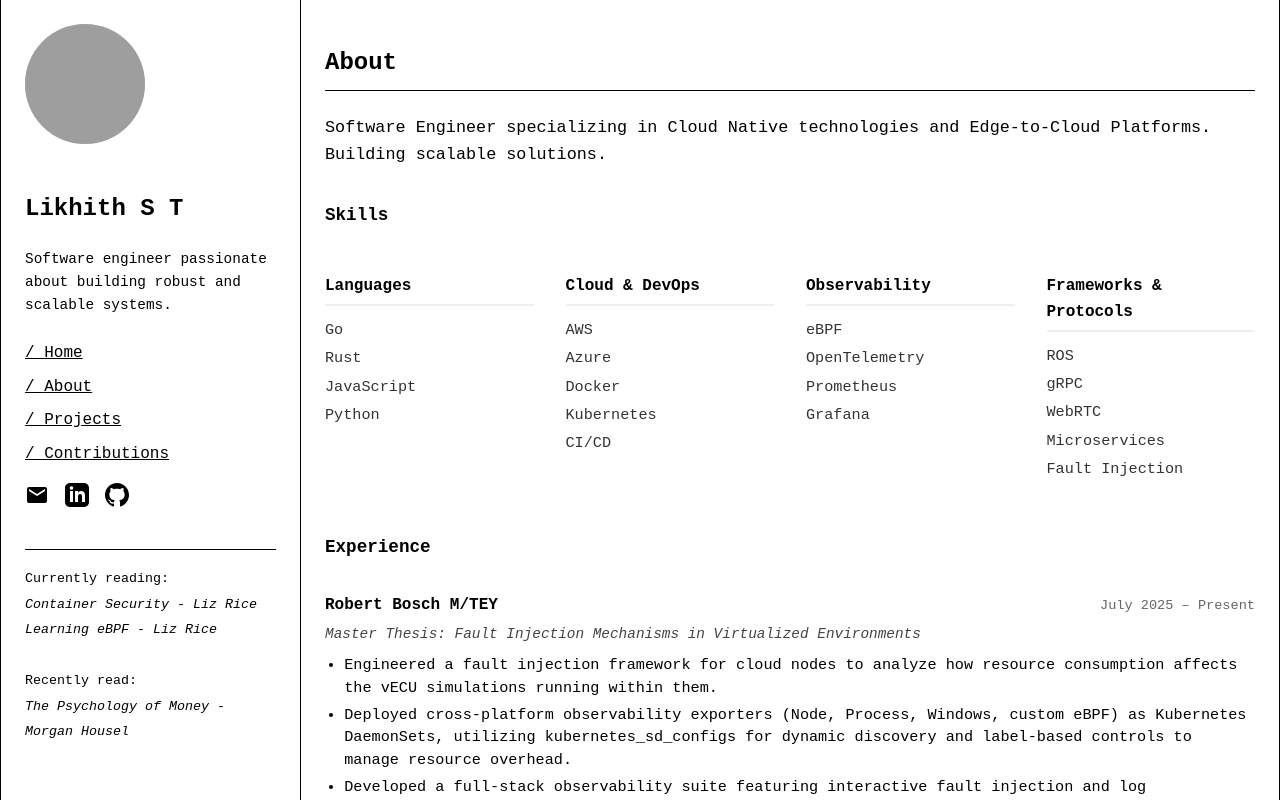
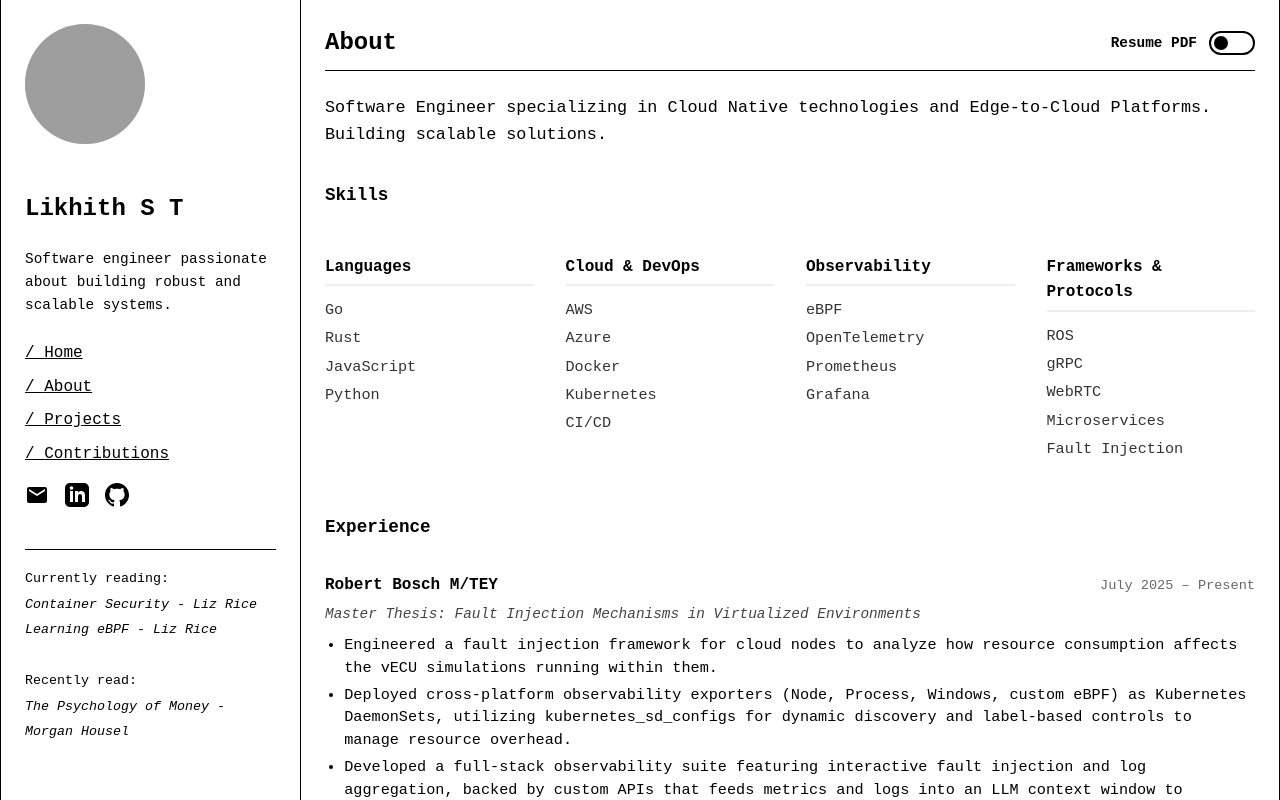
Before and after one commit to LikhithST/Likhith_Portfolio, a React (Vite) app: page /#/about in a window 1280 px wide. Shown: the top 800 px of the page. Built offline with nearby package versions, Linux system fonts and the light colour scheme; grey boxes are pictures that could not be loaded.

Commit message:
adding new project and pdf view feature

```diff
--- a/src/index.css
+++ b/src/index.css
@@ -19,7 +19,8 @@ body {
   background-color: var(--color-bg);
   color: var(--color-text);
   line-height: 1.6;
-  -webkit-font-smoothing: antialiased;
+  -webkit-font-smoothing: subpixel-antialiased;
+  -moz-osx-font-smoothing: auto;
 }
 
 a {
@@ -114,3 +115,83 @@ a:hover {
     overflow-y: auto;
   }
 }
+
+/* Toggle Switch Styles */
+.toggle-container {
+  display: flex;
+  align-items: center;
+  gap: 0.75rem;
+}
+
+.toggle-label {
+  font-size: 0.9rem;
+  font-weight: bold;
+}
+
+.switch {
+  position: relative;
+  display: inline-block;
+  width: 46px;
+  height: 24px;
+}
+
+.switch input {
+  opacity: 0;
+  width: 0;
+  height: 0;
+}
+
+.slider {
+  position: absolute;
+  cursor: pointer;
+  top: 0;
+  left: 0;
+  right: 0;
+  bottom: 0;
+  background-color: var(--color-bg);
+  border: 2px solid var(--color-border);
+  transition: .3s;
+}
+
+.slider:before {
+  position: absolute;
+  content: "";
+  height: 14px;
+  width: 14px;
+  left: 3px;
+  bottom: 3px;
+  background-color: var(--color-text);
+  transition: .3s;
+}
+
+input:checked + .slider {
+  background-color: var(--color-text);
+}
+
+input:checked + .slider:before {
+  transform: translateX(22px);
+  background-color: var(--color-bg);
+}
+
+.slider.round {
+  border-radius: 24px;
+}
+
+.slider.round:before {
+  border-radius: 50%;
+}
+
+.pdf-viewer {
+  width: 100%;
+  height: 80vh;
+  border: 1px solid var(--color-border);
+  margin-top: 1rem;
+}
+
+.github-link {
+  transition: opacity 0.2s ease;
+}
+
+.github-link:hover {
+  opacity: 0.6;
+}
--- a/src/pages/About.jsx
+++ b/src/pages/About.jsx
@@ -1,4 +1,4 @@
-import React from 'react';
+import React, { useState } from 'react';
 
 const SKILLS = [
   { category: "Languages", items: ["Go" ,"Rust", "JavaScript", "Python"] },
@@ -77,6 +77,8 @@ const EXPERIENCE = [
 ];
 
 const About = () => {
+  const [showPdf, setShowPdf] = useState(false);
+
   return (
     <main className="main-content">
       <style>{`
@@ -123,12 +125,24 @@ const About = () => {
           font-family: monospace;
         }
       `}</style>
-      <header>
-        <h2 style={{ borderBottom: '1px solid #000', paddingBottom: '0.5rem' }}>
-          About
-        </h2>
+      <header style={{ display: 'flex', justifyContent: 'space-between', alignItems: 'center', borderBottom: '1px solid #000', paddingBottom: '0.5rem' }}>
+        <h2 style={{ margin: 0 }}>About</h2>
+        <div className="toggle-container">
+          <span className="toggle-label">Resume PDF</span>
+          <label className="switch">
+            <input
+              type="checkbox"
+              checked={showPdf}
+              onChange={() => setShowPdf(!showPdf)}
+            />
+            <span className="slider round"></span>
+          </label>
+        </div>
       </header>
 
+      {showPdf ? (
+        <iframe src="/Likhith_Portfolio/Likhith-Resume.pdf" className="pdf-viewer" title="Resume PDF" />
+      ) : (
       <div className="about-content" style={{ marginTop: '1.5rem' }}>
         <p style={{ marginBottom: '2rem', fontSize: '1.05rem', lineHeight: '1.6' }}>
           Software Engineer specializing in Cloud Native technologies and Edge-to-Cloud Platforms. Building scalable solutions.
@@ -182,6 +196,7 @@ const About = () => {
           ))}
         </div>
       </div>
+      )}
     </main>
   );
 };
--- a/src/pages/Projects.jsx
+++ b/src/pages/Projects.jsx
@@ -15,12 +15,23 @@ const Projects = () => {
       <div style={{ marginTop: '1.5rem' }}>
         {visibleProjects.map((project) => (
           <article key={project.name} className="post-item">
-            <h3 className="post-title">
-              <Link to={`/projects/${project.name}`}>{project.name}</Link>
-            </h3>
-            <p>
-              {project.description}{' '}
-              <a href={project.html_url} target="_blank" rel="noopener noreferrer" style={{ fontSize: '0.85rem' }}>(GitHub)</a>
+            <div style={{ display: 'flex', alignItems: 'center', gap: '0.75rem', marginBottom: '0.5rem' }}>
+              <h3 className="post-title" style={{ margin: 0 }}>
+                <Link to={`/projects/${project.name}`}>{project.name}</Link>
+              </h3>
+              <a
+                href={project.html_url}
+                target="_blank"
+                rel="noopener noreferrer"
+                className="github-link"
+                style={{ display: 'flex', alignItems: 'center', color: 'inherit' }}
+                title="View Source on GitHub"
+              >
+                <svg aria-hidden="true" focusable="false" className="octicon octicon-repo" viewBox="0 0 16 16" width="16" height="16" fill="currentColor" display="inline-block" overflow="visible" style={{ verticalAlign: 'text-bottom' }}><path d="M2 2.5A2.5 2.5 0 0 1 4.5 0h8.75a.75.75 0 0 1 .75.75v12.5a.75.75 0 0 1-.75.75h-2.5a.75.75 0 0 1 0-1.5h1.75v-2h-8a1 1 0 0 0-.714 1.7.75.75 0 1 1-1.072 1.05A2.495 2.495 0 0 1 2 11.5Zm10.5-1h-8a1 1 0 0 0-1 1v6.708A2.486 2.486 0 0 1 4.5 9h8ZM5 12.25a.25.25 0 0 1 .25-.25h3.5a.25.25 0 0 1 .25.25v3.25a.25.25 0 0 1-.4.2l-1.45-1.087a.249.249 0 0 0-.3 0L5.4 15.7a.25.25 0 0 1-.4-.2Z"></path></svg>
+              </a>
+            </div>
+            <p style={{ margin: 0 }}>
+              {project.description}
             </p>
           </article>
         ))}
```
Also changed, not shown: public/github-repo.jpg (added), src/data/projects.json, 1 other file (tests, documents, lock files or other folders).
